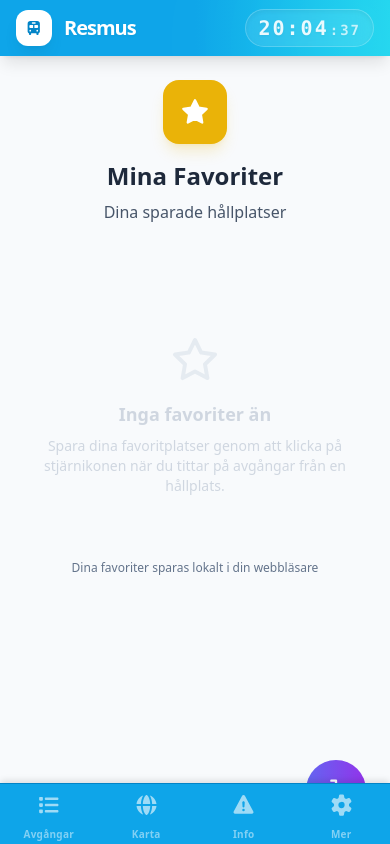
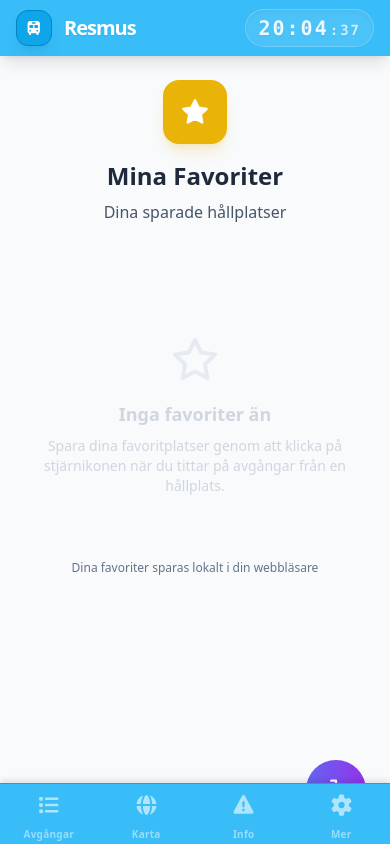
Before and after one commit to rastatrollet/Resmus, a React (Vite) app: page /#/favorites in a window 390 px wide. Built offline with nearby package versions, Linux system fonts and the light colour scheme.

Commit message:
Mobile UI: solid light blue header/footer, remove gradients and white space

```diff
--- a/App.tsx
+++ b/App.tsx
@@ -157,17 +157,12 @@ const AppContent = () => {
       {/* --- MAIN CONTENT AREA --- */}
       <div className="flex-1 flex flex-col h-full relative w-full">
         {/* Header - Mobile Only */}
-        <header className="md:hidden flex-none bg-sky-500 dark:bg-slate-900 text-white shadow-lg z-[60] pt-safe-top relative overflow-hidden transition-colors">
-          {/* Modern 2026 Gradient - Cleaner but vibrant */}
-          <div className="absolute inset-0 bg-gradient-to-r from-sky-500 via-sky-500 to-cyan-400 dark:from-slate-900 dark:to-slate-800"></div>
-
-          {/* Subtle texture/glow for premium feel */}
-          <div className="absolute -top-10 -right-10 w-40 h-40 bg-white/20 blur-3xl rounded-full pointer-events-none mix-blend-overlay"></div>
+        <header className="md:hidden flex-none bg-sky-400 dark:bg-slate-900 text-white shadow-lg z-[60] pt-safe-top relative overflow-hidden transition-colors">
 
           <div className="max-w-4xl mx-auto w-full px-4 h-14 flex items-center justify-between relative z-10">
             <div className="flex items-center gap-3">
               {/* Iconic "Old Resmus" Bus Button - Modernized */}
-              <div className="w-9 h-9 bg-white text-sky-600 dark:bg-sky-500 dark:text-white rounded-xl flex items-center justify-center shadow-lg shadow-sky-900/10 border border-white/50 backdrop-blur-sm">
+              <div className="w-9 h-9 bg-sky-500 text-white dark:bg-sky-500 dark:text-white rounded-xl flex items-center justify-center shadow-lg shadow-sky-900/10 border border-sky-600 backdrop-blur-sm">
                 <FontAwesomeIcon icon={faBus} className="text-sm transform -scale-x-100" />
               </div>
               <div className="flex flex-col justify-center">
@@ -245,7 +240,7 @@ const AppContent = () => {
         </main>
 
         {/* Footer Navigation - MOBILE ONLY */}
-        <nav className="md:hidden fixed bottom-0 left-0 right-0 z-50 bg-sky-500 pb-safe pt-1 shadow-[0_-4px_6px_-1px_rgba(0,0,0,0.1)] border-t border-sky-600">
+        <nav className="md:hidden fixed bottom-0 left-0 right-0 z-50 bg-sky-400 pb-safe pt-1 shadow-[0_-4px_6px_-1px_rgba(0,0,0,0.1)] border-t border-sky-500">
           <div className="flex justify-around items-end h-14">
             {[
               { to: "/", icon: faList, label: "Avgångar" },
--- a/components/TrafficDisruptions.tsx
+++ b/components/TrafficDisruptions.tsx
@@ -372,7 +372,7 @@ export const TrafficDisruptions: React.FC = () => {
 
 
             {/* Content */}
-            <div className="p-4 sm:p-6 space-y-3 pb-8">
+            <div className="p-3 sm:p-6 space-y-3 pb-8">
 
                 {/* Error State */}
                 {error && (
--- a/public/version.json
+++ b/public/version.json
@@ -1,5 +1,5 @@
 {
-  "version": "4b2f8cd",
-  "message": "Add map to mobile navigation",
-  "timestamp": "2026-01-16T12:13:04.249Z"
+  "version": "6f25c3c",
+  "message": "Fix dark mode toggle and add API credentials to .env",
+  "timestamp": "2026-01-16T12:18:46.357Z"
 }
```
